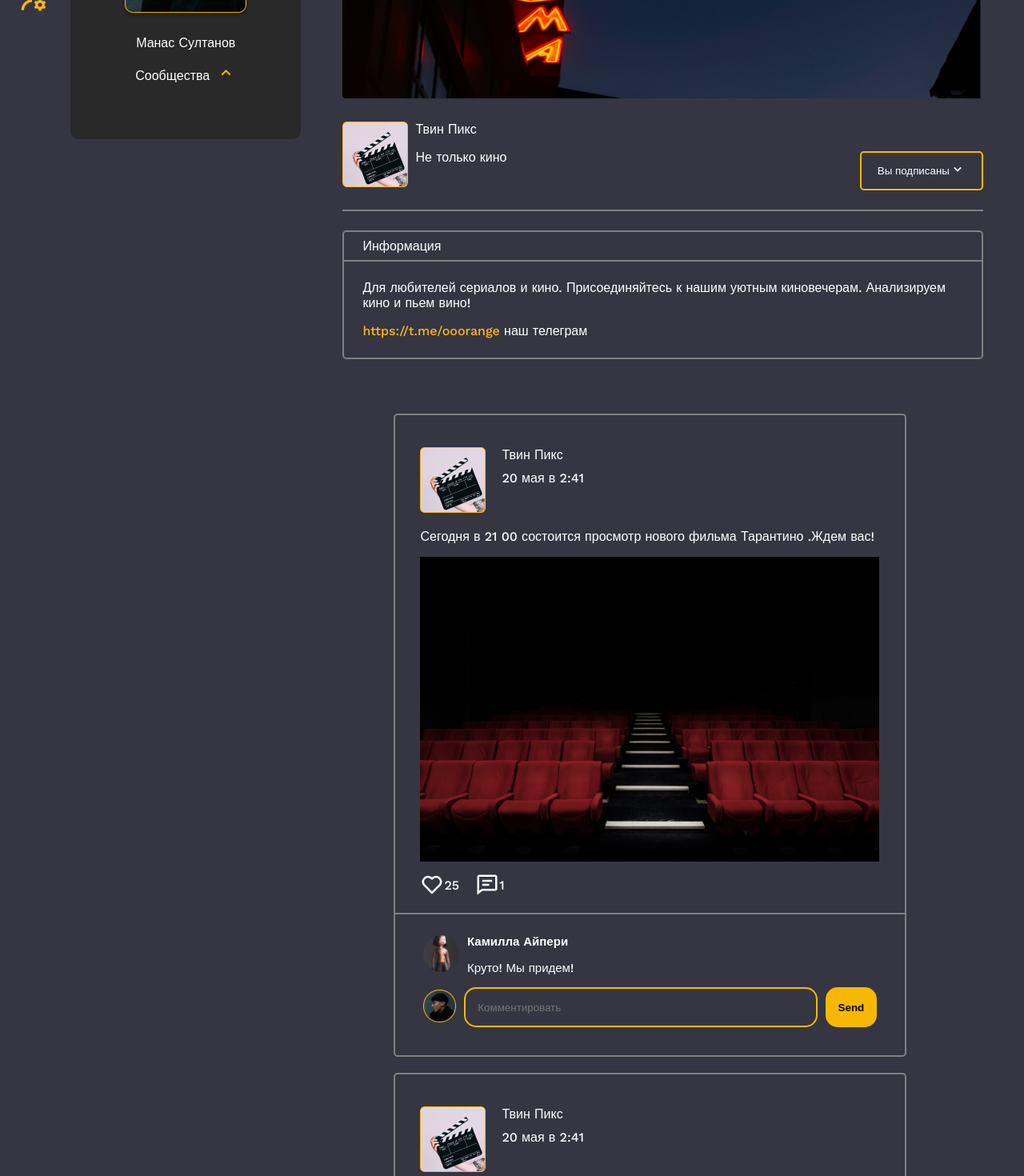
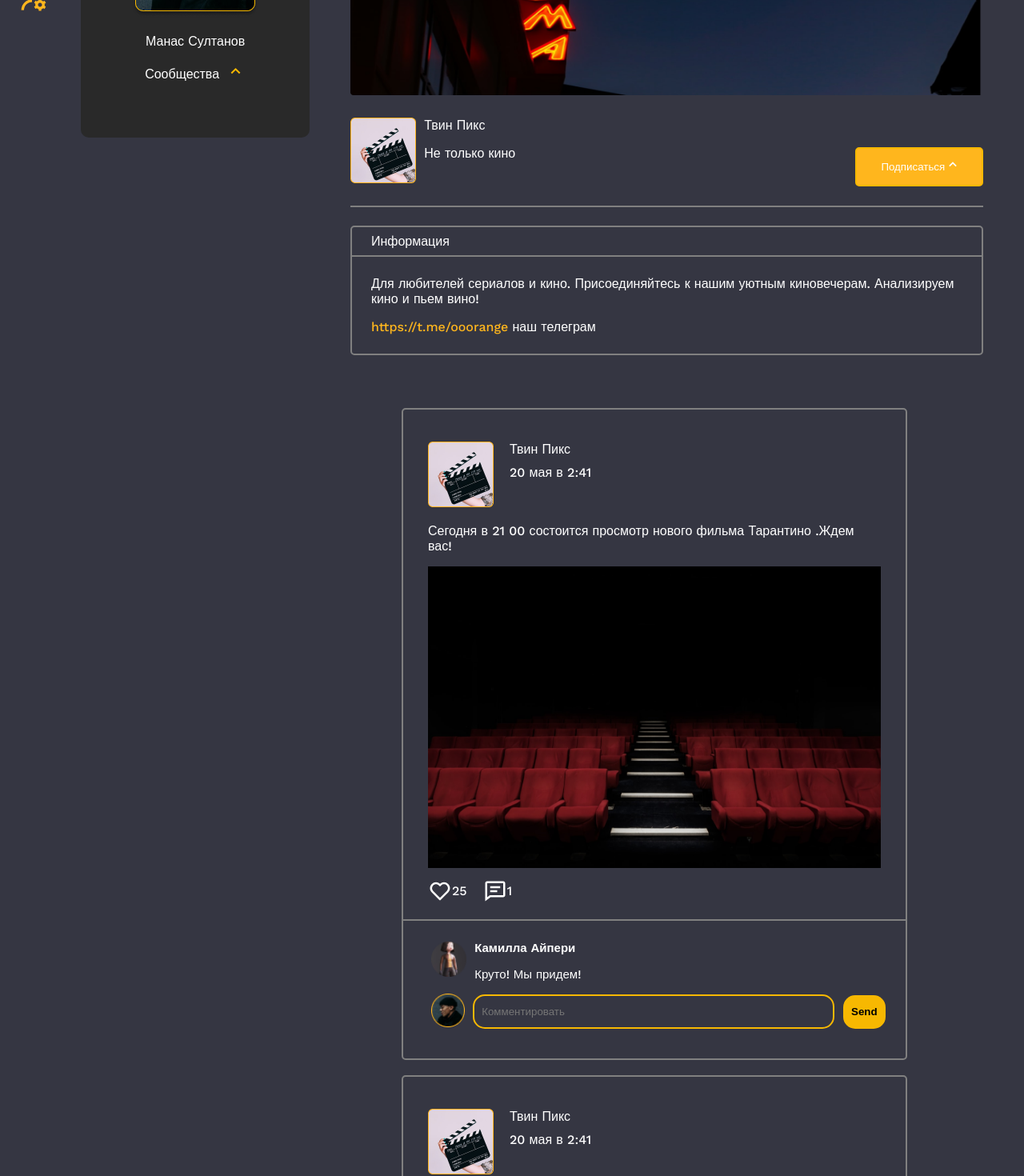
Before and after one commit to usercoderr/meeting-club, a React (Create React App) app: page /communities in a window 1280 px wide. Shown: the part 200-1670 px from the top of the page at 80% size. Built offline with nearby package versions, Linux system fonts and the light colour scheme.

Commit message:
add new style

```diff
--- a/src/Components/Posts/Communities/CommunitiesList.jsx
+++ b/src/Components/Posts/Communities/CommunitiesList.jsx
@@ -56,7 +56,9 @@ export default function CommunitiesList() {
               </div>
               <div className='user-comment-input'>
                 <input type="text" placeholder='Комментировать'/>
-                <button className='user-comment-button'>Send</button>
+              </div>
+              <div className='user-comment-button-div'>
+              <button className='user-comment-button'>Send</button>
               </div>
             </div>
             </div>
--- a/src/Components/Posts/Communities/CommunitiesPage.jsx
+++ b/src/Components/Posts/Communities/CommunitiesPage.jsx
@@ -10,7 +10,12 @@ import comImg from '../../../image/postPhoto3.png'
 import CommunitiesList from './CommunitiesList'
 
 export default function CommunitiesPage() {
+  const [follow, setFollow] = useState('')
   const [communities, setCommunities] = useState('')
+
+  const handleFollow = () => {
+    setFollow(!follow)
+  }
 
   const handleClick = () => {
     setCommunities(!communities)
@@ -19,7 +24,7 @@ export default function CommunitiesPage() {
     <div>
       <div className='row '>
         <div className='panel'>
-          <a href="#"><img src={logo} alt="" /></a>
+          <a href="#"><img className='main-logo' src={logo} alt="" /></a>
           <a href="#" className='panel-icon'><img src={user} alt="" /></a>
         </div>
         <div className='user-panel'>
@@ -49,25 +54,33 @@ export default function CommunitiesPage() {
         </div>
         <div className='communities-container'>
           <img src={comunitiesPhoto} alt="" />
-          <div className='df communities-name'>
+          <div className='df communities-title'>
             <div className='df'>
               <div>
                 <img src={comImg} alt="" />
               </div>
               <div className='communities-description'>
-                <p className='communities-title'>Твин Пикс </p>
+                <p className='name-communities'>Твин Пикс </p>
                 <p>Не только кино</p>
               </div>
             </div>
             <div className='communities-button'>
+              {follow && <div className='communities-icons' onClick={handleFollow}>
                 <button>
-                <div className='communities-icons'>
                   Вы подписаны
                   <span className='communities-icon'>
                     <BiChevronDown />
                   </span>
-                </div>
                 </button>
+              </div>}
+              {!follow && <div className='communities-icons' onClick={handleFollow}>
+                <button style={{ "background": "#FFB61D" }}>
+                  Подписаться
+                  <span className='communities-icon'>
+                    <BiChevronUp />
+                  </span>
+                </button>
+              </div>}
             </div>
           </div>
           <div className='communities-information'>
--- a/src/Components/Posts/Posts.css
+++ b/src/Components/Posts/Posts.css
@@ -25,6 +25,11 @@
     display: flex;
     color: #fff;
     font-family: 'Work Sans', sans-serif;
+}
+
+.row .main-logo{
+    width: 61px;
+    height: 54px;
 }
 
 /*/////////////// PANEL  ///////////////// */
@@ -192,12 +197,17 @@
 }
 
 .user-comment-input{
-    width: 100%;
+    width: 85%;
     display: flex;
 }
 
+.user-comment-button-div{
+    width: 10%;
+}
+
 .user-comment input{
-    padding: 3%;
+    padding: 1% 2%;
+    height: 30px;
     width: 95%;
     background-color: #353642;
     outline: none;
@@ -214,6 +224,8 @@
     border-radius: 15px;
     background-color: #F7B801;
     margin-left: 10px;
+    height: 42px;
+    width: 100%;
 }
 
 /*/////////////// COMMUNITIES  ///////////////// */
@@ -226,6 +238,11 @@
 .communities-name{
     justify-content: space-between;
     padding: 3% 0;
+}
+
+.communities-title{
+    justify-content: space-between;
+    padding: 3% 0;
     border-bottom: 2px solid #808080;
 }
 
@@ -233,7 +250,7 @@
     margin-left: 10px;
 }
 
-.communities-title{
+.name-communities{
     margin: 0;
 }
 
@@ -243,11 +260,15 @@
 }
 
 .communities-button button{
+    width: 160px;
     border-radius: 5px;
     border: 2px solid #F7B801;
     background-color: #353642;
     color: #fff;
-    padding: 10px 20px;
+    padding: 10px 10px 10px 15px;
+    display: flex;
+    justify-content: center;
+    align-items: center;
 }
 
 .communities-icons{
--- a/src/Components/Posts/Posts.jsx
+++ b/src/Components/Posts/Posts.jsx
@@ -18,7 +18,7 @@ export default function Posts() {
     return (
         <div className='row '>
             <div className='panel'>
-                <a href="#"><img src={logo} alt="" /></a>
+                <a href="#"><img className='main-logo' src={logo} alt="" /></a>
                 <a href="#" className='panel-icon'><img src={user} alt="" /></a>
             </div>
             <div className='user-panel'>
--- a/src/Components/Posts/PostsList/PostsList.jsx
+++ b/src/Components/Posts/PostsList/PostsList.jsx
@@ -56,7 +56,9 @@ export default function PostsList() {
               </div>
               <div className='user-comment-input'>
                 <input type="text" placeholder='Комментировать'/>
-                <button className='user-comment-button'>Send</button>
+              </div>
+              <div className='user-comment-button-div'>
+              <button className='user-comment-button'>Send</button>
               </div>
             </div>
             </div>
```
Also changed, not shown: src/Components/Landing/BodyLanding.jsx (deleted, +0 -7 lines), src/Components/Landing/FooterLanding.jsx (deleted, +0 -7 lines), src/Components/Landing/HeaderLanding.jsx (deleted, +0 -7 lines). Lines whose indentation alone changed are shown as unchanged.
